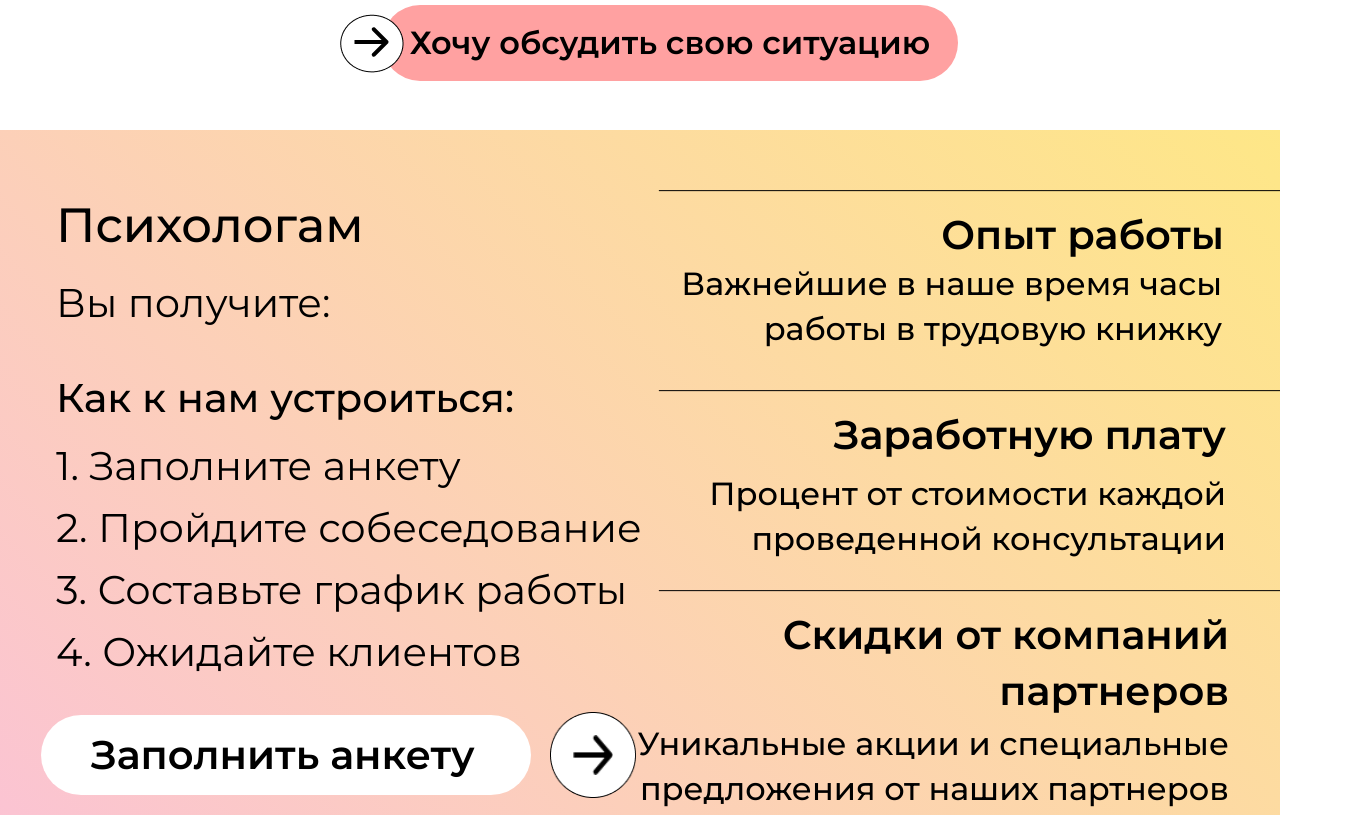
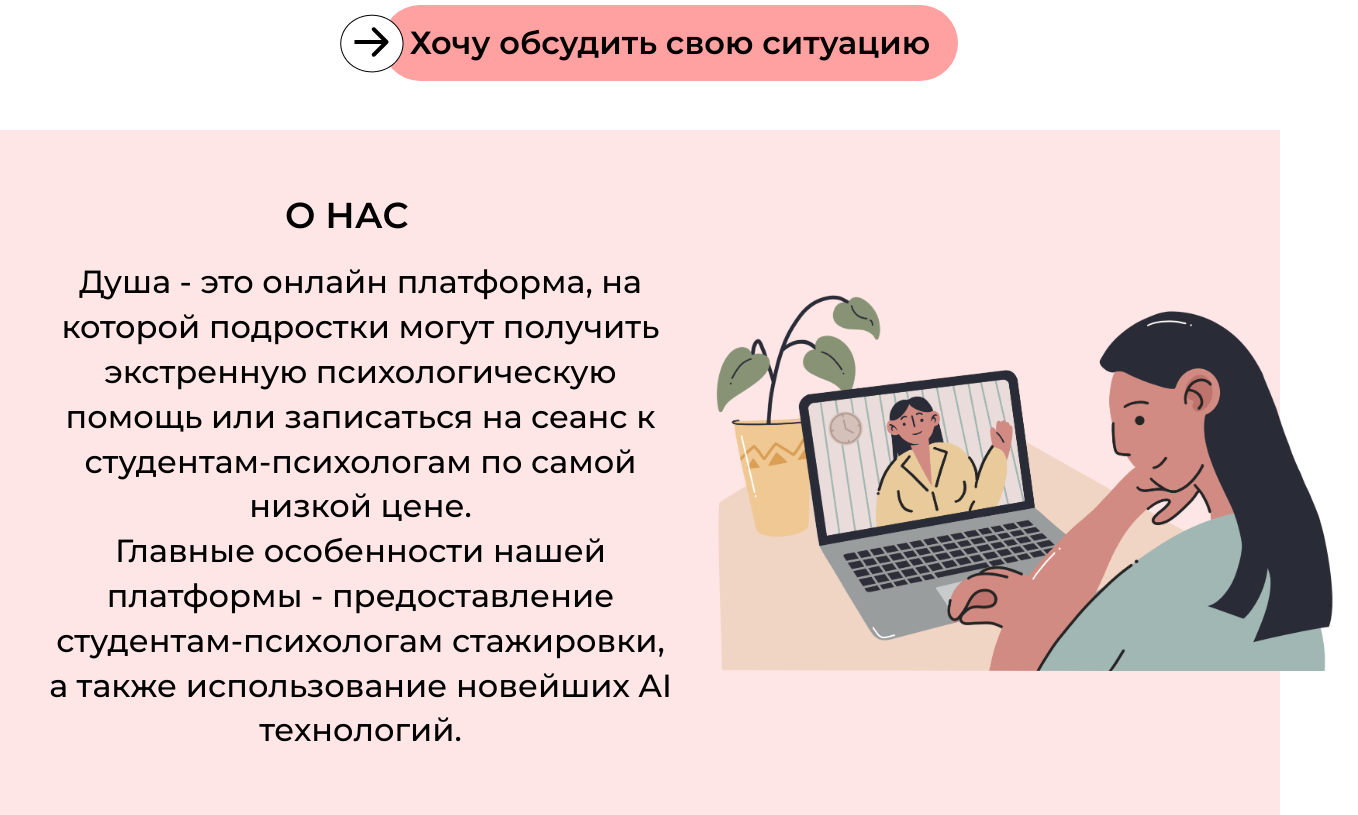
Before and after one commit to butuzzz/soul, a plain HTML site: page index.html in a window 1280 px wide. Shown: the part 1420-2235 px from the top of the page, 1358 px wide, since content can reach past the window. Drawn offline with Linux system fonts and the light colour scheme.

Commit message:
Add files via upload

```diff
--- a/css/styles.css
+++ b/css/styles.css
@@ -314,13 +314,13 @@ a {
 	background: -moz-linear-gradient(45deg, rgb(251, 195, 212), rgb(254, 231, 135));
 	background: linear-gradient(45deg, rgb(251, 195, 212), rgb(254, 231, 135));
 	position: absolute;
-	top: 1550px;
+	top: 2267px;
 }
 
 .feedback {
 	width: 100%;
 	background: #fff;
-	top: 2273px;
+	top: 2990px;
 	position: absolute;
 }
 
@@ -402,7 +402,7 @@ a {
 	/* background: #ffe9ef; */
 	background: #FFABAB;
 	position: absolute;
-	top: 2873px;
+	top: 3590px;
 }
 
 .contacts .container{
@@ -596,3 +596,46 @@ a {
 	right: 51px;
 	width: 593px;
 }
+
+.about-us {
+	position: absolute;
+	top: 1550px;
+	height: 717px;
+	background: #FFE6E6;
+	margin: 0;
+	z-index: 100;
+	width: 100%;
+}
+
+.information {
+	margin-bottom: 106px;
+}
+
+.information h1 {
+	margin-top: 60px;
+	margin-left: 285px;
+	font-weight: 600;
+	font-size: 36px;
+	margin-bottom: 20px;
+}
+
+.information p {
+	font-weight: 500;
+	font-size: 32px;
+	width: 635px;
+	margin: 0;
+	margin-left: 43px;
+	text-align: center;
+}
+
+.about-us .container {
+	display: flex;
+	flex-direction: row;
+}
+
+.illustr img {
+	width: 680px;
+	height: 402px;
+	margin-top: 139px;
+	/* margin-left: -25px; */
+}
--- a/index.html
+++ b/index.html
@@ -39,7 +39,7 @@
 
 	<div class="main" >
 		<div class="container">
-			<div class="w-place" id="we">
+			<div class="w-place" >
 				<div class="text">
 					<h1 class="main-heading">Душа</h1>
 					<p class="main-info">Сервис психологической помощи онлайн</p>
@@ -96,6 +96,18 @@
 					<img id="arr" src="./img/arrow.png">
 					<a href="./survey.html" class="btn">Хочу обсудить свою ситуацию</a>
 				</div>
+			</div>
+		</div>
+	</div>
+
+	<div class="about-us" id="we">
+		<div class="container">
+			<div class="information">
+				<h1>О НАС</h1>
+				<p class="inf"> Душа - это онлайн платформа, на которой подростки могут получить экстренную психологическую помощь или записаться на сеанс к студентам-психологам по самой низкой цене. <br> Главные особенности нашей платформы - предоставление студентам-психологам стажировки, а также использование новейших AI технологий.</p>
+			</div>
+			<div class="illustr">
+				<img src="./img/illustration-b.png" alt="">
 			</div>
 		</div>
 	</div>
```
Also changed, not shown: img/illustration-b.png (added), img/illustration-borders.png (added), img/illustration.png (added), img/photo_2023-08-01_17-02-42.jpg (added).
